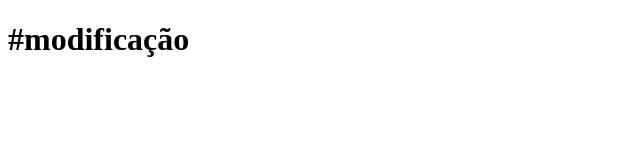
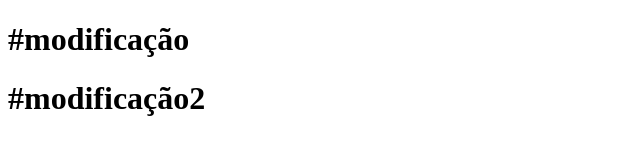
Before and after one commit to capeletti/teste01, a plain HTML site: page index.html in a window 1280 px wide. Shown: the whole page, without its empty margins (0-640 px from the left). Drawn offline with Linux system fonts and the light colour scheme.

Commit message:
Alteração

```diff
--- a/index.html
+++ b/index.html
@@ -8,5 +8,6 @@
 </head>
 <body>
     <h1>#modificação <arthur-caruso></h1>
+    <h1>#modificação2 <matheus-piske></h1>
 </body>
 </html>
```
